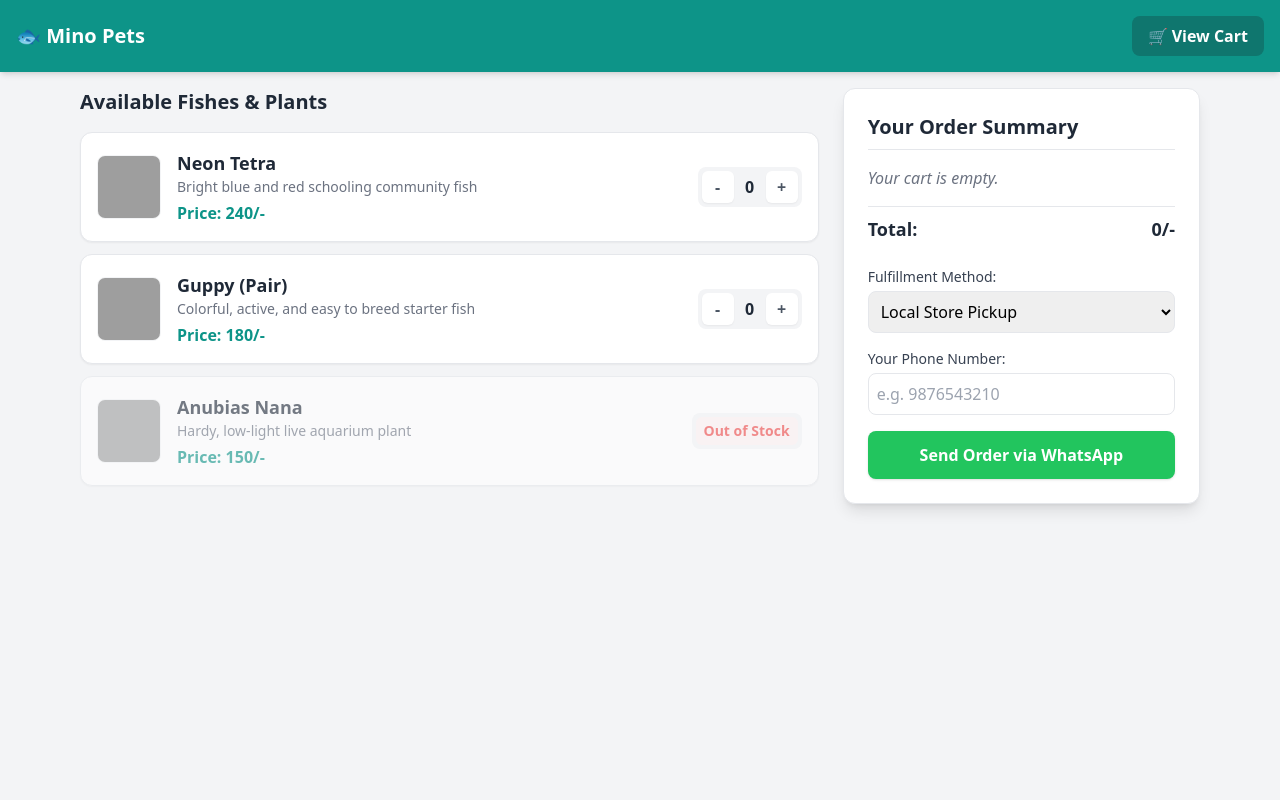
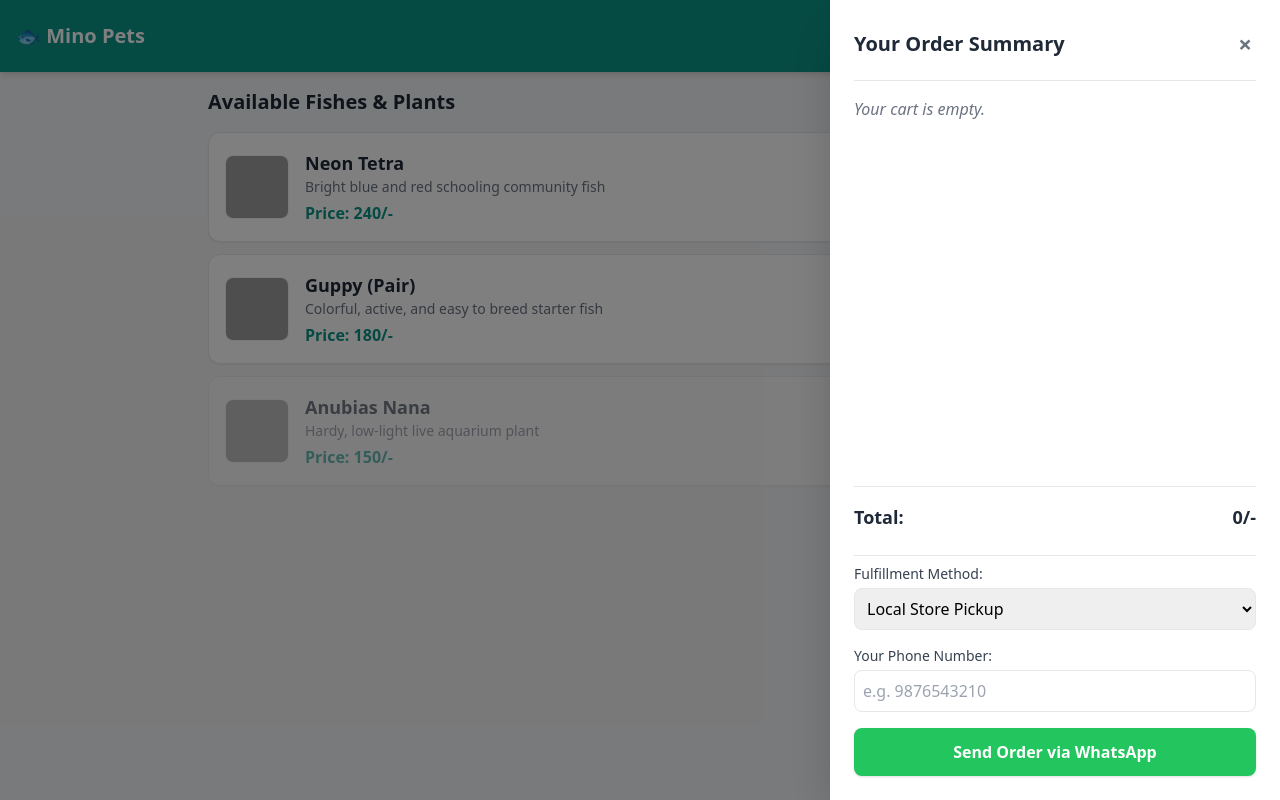
Before and after one commit to GowthamYadav1/minopets-store, a plain HTML site: page index.html in a window 1280 px wide. Both pictures are taken after a click on the button "🛒 View Cart". Drawn offline with nearby package versions, Linux system fonts and the light colour scheme; grey boxes are pictures that could not be loaded.

Commit message:
Update index.html

```diff
--- a/index.html
+++ b/index.html
@@ -7,37 +7,43 @@
     <script src="https://cdn.tailwindcss.com"></script>
     <script src="products.js" defer></script>
 </head>
-<body class="bg-gray-100 font-sans min-h-screen pb-24">
+<body class="bg-gray-100 font-sans min-h-screen pb-24 overflow-x-hidden">
 
     <header class="bg-teal-600 text-white p-4 sticky top-0 shadow-md z-10 flex justify-between items-center">
         <h1 class="text-xl font-bold">🐟 Mino Pets</h1>
-        <button onclick="toggleCart()" class="bg-teal-700 hover:bg-teal-800 px-4 py-2 rounded-lg font-semibold relative">
+        <button onclick="toggleCart()" class="bg-teal-700 hover:bg-teal-800 px-4 py-2 rounded-lg font-semibold relative z-20">
             🛒 View Cart
             <span id="cart-badge" class="absolute -top-2 -right-2 bg-red-500 text-white text-xs w-5 h-5 rounded-full flex items-center justify-center hidden">0</span>
         </button>
     </header>
 
-    <main class="max-w-6xl mx-auto p-4 grid grid-cols-1 lg:grid-cols-3 gap-6">
-
-        <div class="lg:col-span-2 space-y-4">
+    <main class="max-w-4xl mx-auto p-4">
+        <div class="space-y-4">
             <h2 class="text-xl font-semibold text-gray-800 mb-2">Available Fishes & Plants</h2>
             <div id="product-list" class="space-y-3">
                 </div>
         </div>
+    </main>
 
-        <div id="cart-panel" class="bg-white p-6 rounded-xl shadow-lg border border-gray-200 h-fit sticky top-20 hidden lg:block">
-            <h2 class="text-xl font-bold text-gray-800 mb-4 pb-2 border-b">Your Order Summary</h2>
+    <div id="cart-overlay" onclick="toggleCart()" class="fixed inset-0 bg-black/50 z-20 hidden transition-opacity"></div>
 
-            <div id="cart-items" class="space-y-3 max-h-60 overflow-y-auto mb-4">
+    <div id="cart-panel" class="fixed top-0 right-0 h-full w-full sm:w-[450px] bg-white p-6 shadow-2xl z-30 transform translate-x-full transition-transform duration-300 ease-in-out hidden flex flex-col">
+
+        <div class="flex justify-between items-center pb-4 border-b mb-4">
+            <h2 class="text-xl font-bold text-gray-800">Your Order Summary</h2>
+            <button onclick="toggleCart()" class="text-gray-500 hover:text-gray-800 text-2xl font-bold p-1">&times;</button>
+        </div>
+
+        <div id="cart-items" class="space-y-3 overflow-y-auto flex-1 pr-1 mb-4">
             <p class="text-gray-500 italic">Your cart is empty.</p>
         </div>
 
-            <div class="flex justify-between font-bold text-lg text-gray-800 mb-6 pt-2 border-t">
+        <div class="flex justify-between font-bold text-lg text-gray-800 mb-6 pt-4 border-t">
             <span>Total:</span>
             <span><span id="cart-total">0</span>/-</span>
         </div>
 
-            <div class="space-y-4">
+        <div class="space-y-4 pt-2 border-t">
             <div>
                 <label class="block text-sm font-medium text-gray-700 mb-1">Fulfillment Method:</label>
                 <select id="fulfillment" class="w-full border p-2 rounded-lg focus:ring-2 focus:ring-teal-500 outline-none">
@@ -56,9 +62,8 @@
             </button>
         </div>
     </div>
-    </main>
 
-    <div id="mobile-cart-bar" class="lg:hidden fixed bottom-0 left-0 right-0 bg-teal-600 text-white p-4 flex justify-between items-center shadow-2xl hidden">
+    <div id="mobile-cart-bar" class="fixed bottom-0 left-0 right-0 bg-teal-600 text-white p-4 flex justify-between items-center shadow-2xl hidden z-10">
         <div><span id="mobile-cart-count">0</span> items selected</div>
         <button onclick="toggleCart()" class="bg-white text-teal-700 font-bold px-4 py-2 rounded-lg text-sm">Review & Order</button>
     </div>
@@ -69,7 +74,6 @@
 
         let cart = {};
 
-        // Wait for products.js to load, then display
         window.addEventListener('DOMContentLoaded', () => {
             if (typeof products !== 'undefined') {
                 displayProducts();
@@ -143,16 +147,34 @@
             document.getElementById('mobile-cart-count').innerText = totalItems;
 
             if (totalItems > 0) {
-                badge.innerText = totalItems; badge.classList.remove('hidden'); mobileBar.classList.remove('hidden');
+                badge.innerText = totalItems;
+                badge.classList.remove('hidden');
+                mobileBar.classList.remove('hidden');
             } else {
-                badge.classList.add('hidden'); mobileBar.classList.add('hidden');
+                badge.classList.add('hidden');
+                mobileBar.classList.add('hidden');
             }
         }
 
         function toggleCart() {
             const panel = document.getElementById('cart-panel');
-            panel.classList.toggle('hidden');
-            if(!panel.classList.contains('hidden')) panel.scrollIntoView({ behavior: 'smooth' });
+            const overlay = document.getElementById('cart-overlay');
+
+            if (panel.classList.contains('hidden')) {
+                // Show panel drawer explicitly
+                panel.classList.remove('hidden');
+                overlay.classList.remove('hidden');
+                setTimeout(() => {
+                    panel.classList.remove('translate-x-full');
+                }, 10);
+            } else {
+                // Smooth hide slide animation execution
+                panel.classList.add('translate-x-full');
+                overlay.classList.add('hidden');
+                setTimeout(() => {
+                    panel.classList.add('hidden');
+                }, 300);
+            }
         }
 
         function sendWhatsAppOrder() {
```
Lines whose indentation alone changed are shown as unchanged.
